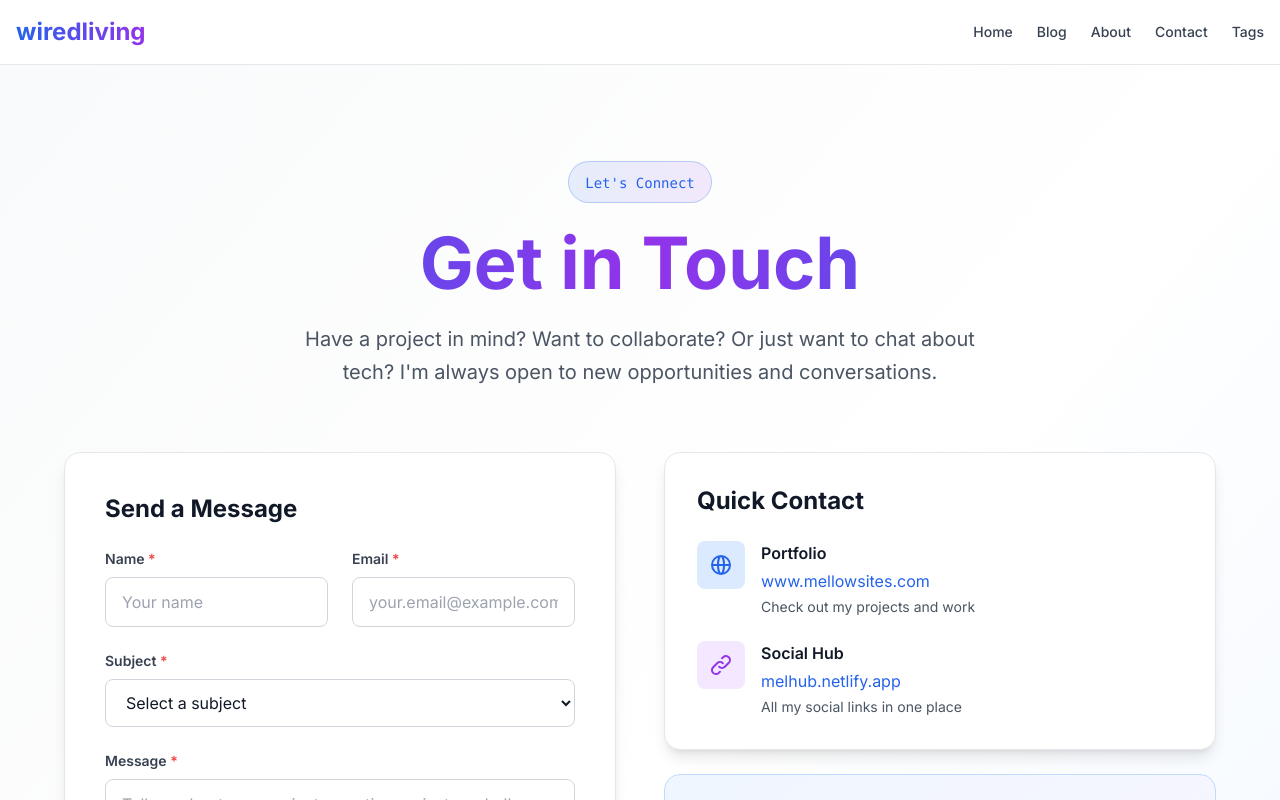
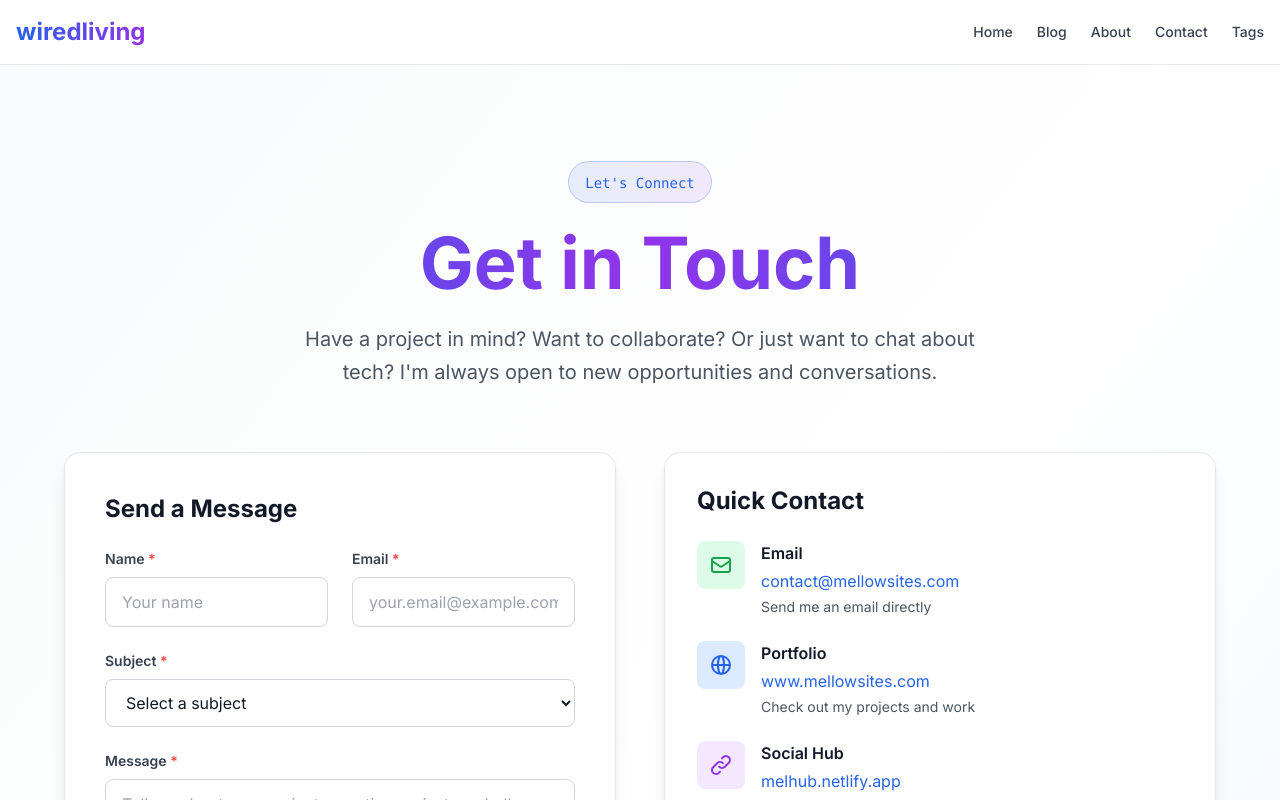
Before and after one commit to melloom/WiredLiving, a Next.js app: page /contact in a window 1280 px wide. Shown: the top 800 px of the page. Built offline with nearby package versions, Linux system fonts and the light colour scheme.

Commit message:
Add contact email address to site config and contact page

```diff
--- a/app/contact/page.tsx
+++ b/app/contact/page.tsx
@@ -109,6 +109,28 @@
                     Quick Contact
                   </h2>
                   <div className="space-y-6">
+                    {siteConfig.author.email && (
+                      <div className="flex items-start gap-4">
+                        <div className="p-3 bg-green-100 dark:bg-green-900/30 rounded-lg">
+                          <svg className="w-6 h-6 text-green-600 dark:text-green-400" fill="none" stroke="currentColor" viewBox="0 0 24 24">
+                            <path strokeLinecap="round" strokeLinejoin="round" strokeWidth={2} d="M3 8l7.89 5.26a2 2 0 002.22 0L21 8M5 19h14a2 2 0 002-2V7a2 2 0 00-2-2H5a2 2 0 00-2 2v10a2 2 0 002 2z" />
+                          </svg>
+                        </div>
+                        <div className="flex-1">
+                          <h3 className="font-semibold text-gray-900 dark:text-gray-100 mb-1">Email</h3>
+                          <a
+                            href={`mailto:${siteConfig.author.email}`}
+                            className="text-blue-600 dark:text-blue-400 hover:underline break-all"
+                          >
+                            {siteConfig.author.email}
+                          </a>
+                          <p className="text-sm text-gray-600 dark:text-gray-400 mt-1">
+                            Send me an email directly
+                          </p>
+                        </div>
+                      </div>
+                    )}
+
                     {siteConfig.links.portfolio && (
                       <div className="flex items-start gap-4">
                         <div className="p-3 bg-blue-100 dark:bg-blue-900/30 rounded-lg">
--- a/config/site.ts
+++ b/config/site.ts
@@ -5,7 +5,7 @@
   keywords: ['blog', 'technology', 'lifestyle', 'innovation', 'wiredliving'],
   author: {
     name: 'Melvin (Melhub)',
-    email: '',
+    email: 'contact@mellowsites.com',
     twitter: '',
     github: '',
   },
```
